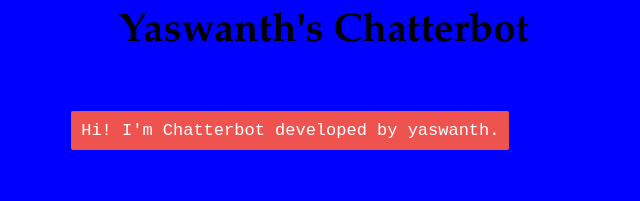
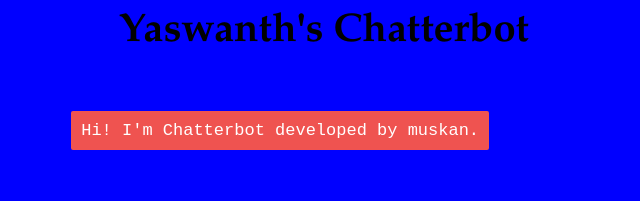
Before and after one commit to Muskanashukur/chatbot, a plain HTML site: page index.html in a window 1280 px wide. Shown: the top 201 px of the page, without its empty margins (316-956 px from the left). Drawn offline with nearby package versions, Linux system fonts and the light colour scheme; files that its build step writes are made by us from their sources.

Commit message:
Update index.html

```diff
--- a/index.html
+++ b/index.html
@@ -9,7 +9,7 @@
     <h1>Yaswanth's Chatterbot</h1>
     <div>
       <div id="chatbox">
-        <p class="botText"><span>Hi! I'm Chatterbot developed by yaswanth.</span></p>
+        <p class="botText"><span>Hi! I'm Chatterbot developed by muskan.</span></p>
       </div>
       <div id="userInput">
         <input id="textInput" type="text" name="msg" placeholder="Message">
```
